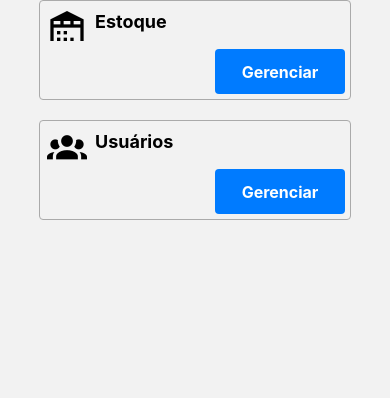
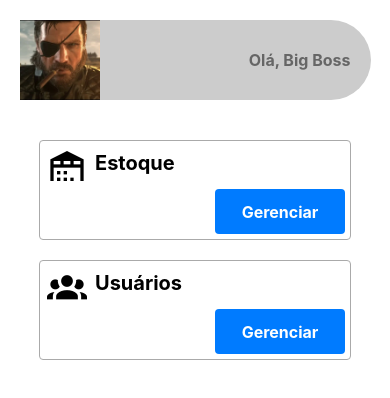
Before and after one commit to branquinho91/PARAPLUIE, a React Native app: screen /Home in a window 390 px wide. Shown: the top 398 px of the page. Built offline with nearby package versions, Linux system fonts and the light colour scheme.

Commit message:
Refactor Login page to update image source and improve code readability

```diff
--- a/App.tsx
+++ b/App.tsx
@@ -1,8 +1,10 @@
-import { StyleSheet, Text, View, StatusBar, SafeAreaView } from "react-native";
+import { StatusBar, SafeAreaView } from "react-native";
 import { NavigationContainer } from "@react-navigation/native";
 import { createStackNavigator } from "@react-navigation/stack";
 import Login from "./src/pages/Login";
 import Home from "./src/pages/Home";
+import RegisterUser from "./src/pages/RegisterUser";
+import ListMovements from "./src/pages/ListMovements";
 
 const Stack = createStackNavigator();
 
@@ -14,6 +16,8 @@ const App = () => {
         <Stack.Navigator initialRouteName="Home">
           <Stack.Screen name="Login" component={Login} options={{ header: () => <></> }} />
           <Stack.Screen name="Home" component={Home} options={{ header: () => <></> }} />
+          <Stack.Screen name="RegisterUser" component={RegisterUser} />
+          <Stack.Screen name="ListMovements" component={ListMovements} />
         </Stack.Navigator>
       </NavigationContainer>
     </SafeAreaView>
--- a/src/components/UserHeader.tsx
+++ b/src/components/UserHeader.tsx
@@ -1,7 +1,41 @@
-import { View, Button, StyleSheet, TextInput, Text } from "react-native";
+import { View, Image, StyleSheet, Text } from "react-native";
 
-const UserHeader = () => {
-  return <></>;
+type UserHeaderProps = {
+  name: string;
 };
 
+const UserHeader = ({name}: UserHeaderProps) => {
+  return (
+    <View style={styles.container}>
+      <Image source={require("../../assets/BIG_BOSS.png")} style={styles.image} />
+      <Text style={styles.headerText}>Olá, {name}</Text>
+    </View>
+  );
+};
+
+const styles = StyleSheet.create({
+  container: {
+    alignItems: "center",
+    justifyContent: "space-between",
+    backgroundColor: "#ccc",
+    width: "90%",
+    height: 80,
+    marginBottom: 40,
+    marginTop: 20,
+    borderTopRightRadius: 40,
+    borderBottomRightRadius: 40,
+    flexDirection: "row",
+  },
+  headerText: {
+    fontSize: 16,
+    fontWeight: "bold",
+    color: "#666",
+    marginRight: 20,
+  },
+  image: {
+    width: 80,
+    height: 80,
+  },
+});
+
 export default UserHeader;
--- a/src/pages/Home.tsx
+++ b/src/pages/Home.tsx
@@ -1,12 +1,11 @@
-import { useState } from "react";
 import { View, StyleSheet, TouchableOpacity, Text } from "react-native";
 import { MaterialCommunityIcons } from "@expo/vector-icons";
 import UserHeader from "../components/UserHeader";
 
-const Home = () => {
+const Home = ({ navigation }: any) => {
   return (
     <View style={styles.container}>
-      <UserHeader />
+      <UserHeader name="Big Boss" />
 
       <View style={styles.borderView}>
         <View style={styles.cardView}>
@@ -14,7 +13,7 @@ const Home = () => {
           <Text style={styles.subHeading}>Estoque</Text>
         </View>
         <View style={styles.buttonView}>
-          <TouchableOpacity style={styles.button}>
+          <TouchableOpacity style={styles.button} onPress={() => navigation.navigate("ListMovements")}>
             <Text style={styles.textButton}>Gerenciar</Text>
           </TouchableOpacity>
         </View>
@@ -26,7 +25,7 @@ const Home = () => {
           <Text style={styles.subHeading}>Usuários</Text>
         </View>
         <View style={styles.buttonView}>
-          <TouchableOpacity style={styles.button}>
+          <TouchableOpacity style={styles.button} onPress={() => navigation.navigate("RegisterUser")}>
             <Text style={styles.textButton}>Gerenciar</Text>
           </TouchableOpacity>
         </View>
@@ -39,6 +38,8 @@ const styles = StyleSheet.create({
   container: {
     alignItems: "center",
     justifyContent: "flex-start",
+    backgroundColor: "#fff",
+    flex: 1,
   },
   borderView: {
     flexDirection: "row",
@@ -57,7 +58,7 @@ const styles = StyleSheet.create({
     marginLeft: 2,
   },
   subHeading: {
-    fontSize: 18,
+    fontSize: 20,
     fontWeight: "bold",
     marginLeft: 8,
     marginTop: 5,
--- a/src/pages/ListMovements.tsx
+++ b/src/pages/ListMovements.tsx
@@ -0,0 +1,12 @@
+import React from "react";
+import { View, Text } from "react-native";
+
+const ListMovements = () => {
+  return (
+    <View>
+      <Text>List Movements Screen</Text>
+    </View>
+  );
+};
+
+export default ListMovements;
--- a/src/pages/ListUsers.tsx
+++ b/src/pages/ListUsers.tsx
@@ -0,0 +1,5 @@
+const ListUsers = () => {
+  <></>;
+};
+
+export default ListUsers;
--- a/src/pages/Login.tsx
+++ b/src/pages/Login.tsx
@@ -50,21 +50,10 @@ const Login = ({ navigation }: any) => {
       <Image source={require("../../assets/YELLOW_UMBRELLA.png")} style={styles.image} />
 
       <Text style={styles.text}>Email</Text>
-      <TextInput
-        style={styles.input}
-        placeholder="nome@email.com"
-        autoCapitalize="none"
-        keyboardType="email-address"
-        onChangeText={setEmail}
-      />
+      <TextInput style={styles.input} placeholder="nome@email.com" autoCapitalize="none" keyboardType="email-address" onChangeText={setEmail} />
 
       <Text style={styles.text}>Senha</Text>
-      <TextInput
-        style={styles.input}
-        placeholder="senha@123"
-        secureTextEntry
-        onChangeText={setPassword}
-      />
+      <TextInput style={styles.input} placeholder="senha@123" secureTextEntry onChangeText={setPassword} />
 
       <TouchableOpacity style={styles.button} onPress={handleLogin}>
         <Text style={styles.textButton}>Entrar</Text>
@@ -77,8 +66,9 @@ const styles = StyleSheet.create({
   container: {
     flex: 1,
     alignItems: "center",
-    justifyContent: "center",
+    justifyContent: "flex-start",
     backgroundColor: "#fff",
+    paddingTop: 40,
   },
   header: {
     fontSize: 24,
--- a/src/pages/RegisterUser.tsx
+++ b/src/pages/RegisterUser.tsx
@@ -0,0 +1,12 @@
+import React from "react";
+import { View, Text } from "react-native";
+
+const RegisterUser = () => {
+  return (
+    <View>
+      <Text>List Movements Screen</Text>
+    </View>
+  );
+};
+
+export default RegisterUser;
```
Also changed, not shown: src/pages/DriverListMovements.tsx (+12 -0 lines), src/pages/ListProducts.tsx (+12 -0 lines), src/pages/RegisterMovements.tsx (+12 -0 lines), assets/BIG_BOSS.png (added).
